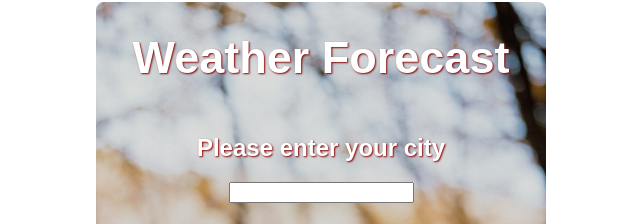
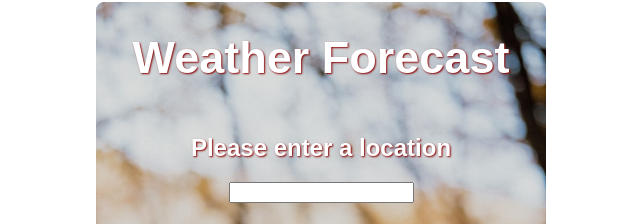
Before and after one commit to ryjw/weather-forecasting-app, a React (Vite) app: page / in a window 1280 px wide. Shown: the part 158-382 px from the top of the page, without its empty margins (327-967 px from the left). Built offline with nearby package versions, Linux system fonts and the light colour scheme.

Commit message:
made the input request more generic

```diff
--- a/src/components/LandingPage.jsx
+++ b/src/components/LandingPage.jsx
@@ -27,7 +27,7 @@ export default function LandingPage({ setWeather, setCityName }) {
   return (
     <div className={`landing-container ${season}`}>
       <h1>Weather Forecast</h1>
-      <h2>Please enter your city</h2>
+      <h2>Please enter a location</h2>
       <Picker setWeather={setWeather} setCityName={setCityName} />
     </div>
   );
```
